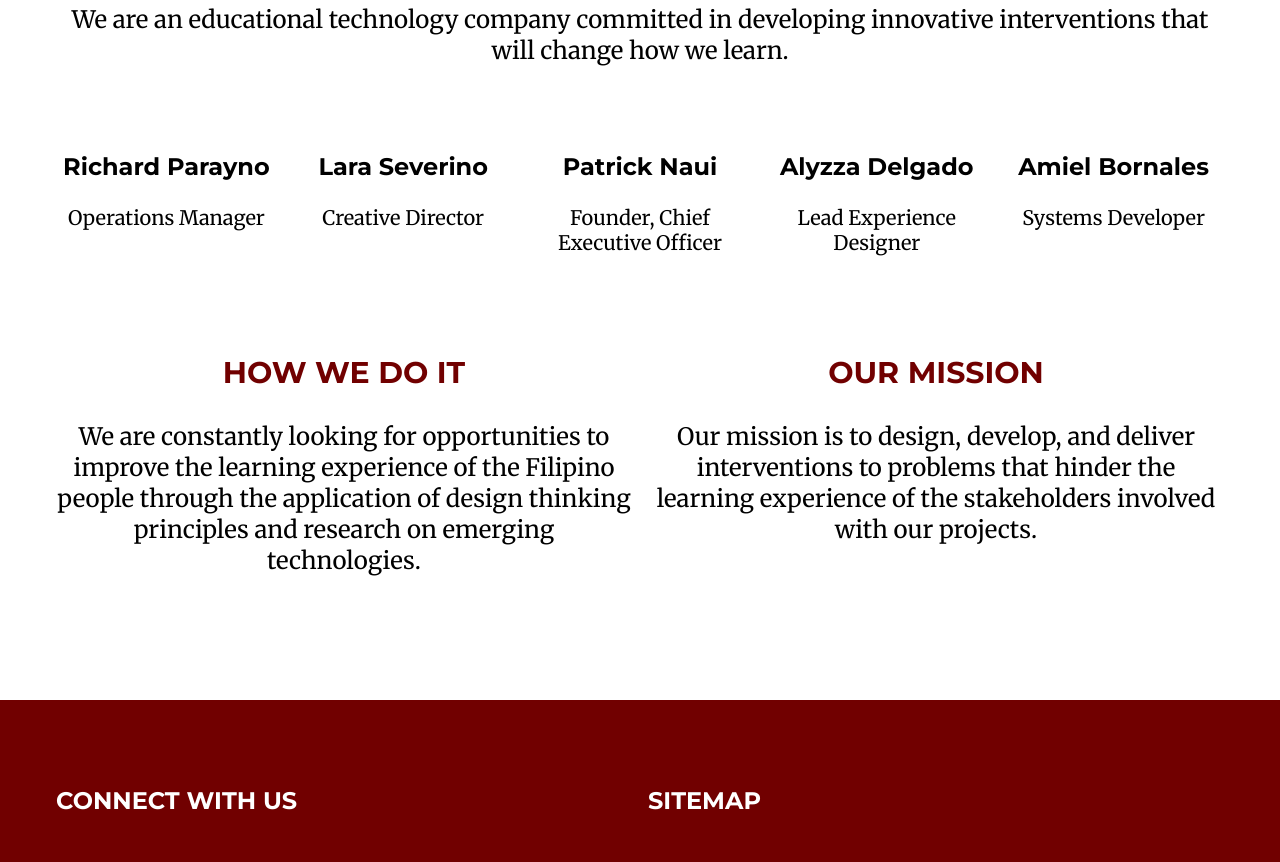
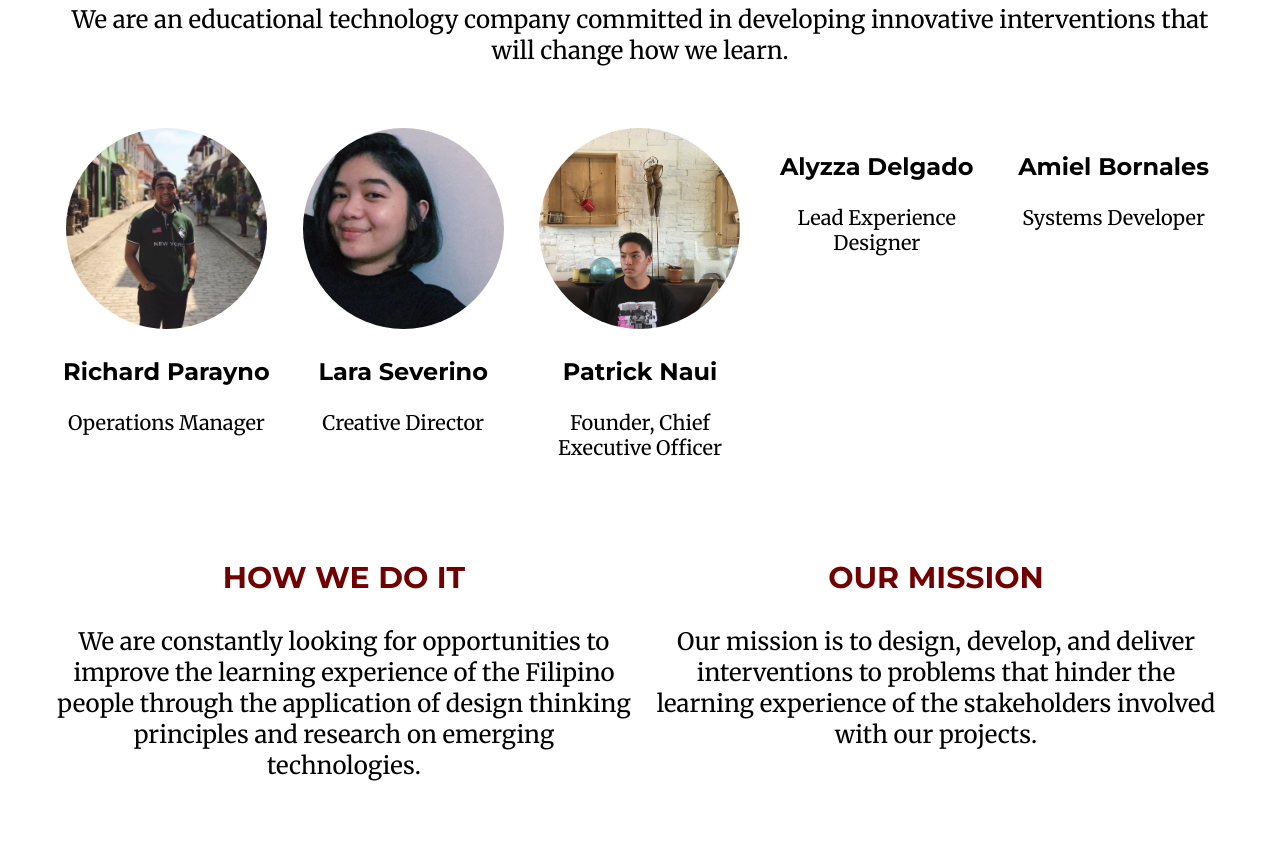
Before and after one commit to aniadesignlab/ania-site, a Gatsby site: page / in a window 1280 px wide. Shown: the part 860-1722 px from the top of the page. Built offline with nearby package versions, Linux system fonts and the light colour scheme; Gatsby itself is replaced by a stand-in of ours.

Commit message:
updated team container

```diff
--- a/src/components/TeamContainer.js
+++ b/src/components/TeamContainer.js
@@ -2,6 +2,11 @@ import React from 'react'
 
 import '../css/Team.css'
 import {Grid, Row, Col} from 'react-flexbox-grid';
+import richard from '../images/team/richard.jpg';
+import alyzza from '../images/team/alyzza.jpg';
+import lara from '../images/team/lara.jpg';
+import amiel from '../images/team/amiel.jpg';
+import patrick from '../images/team/patrick.jpg';
 
 const TeamContainer = ({ siteTitle }) => (
   <Grid id="teamgrid">
@@ -15,22 +20,27 @@ const TeamContainer = ({ siteTitle }) => (
     </Row>
     <Row center="xs" id="team-photo">
       <Col className="team-card" xs>
+        <img src={richard} alt="Richard Photo"/>
         <h3>Richard Parayno</h3>
         <p>Operations Manager</p>
       </Col>
       <Col className="team-card" xs>
+        <img src={lara} alt="Lara Photo"/>
         <h3>Lara Severino</h3>
         <p>Creative Director</p>
       </Col>
       <Col className="team-card" xs>
+        <img src={patrick} alt="Patrick Photo"/>
         <h3>Patrick Naui</h3>
         <p>Founder, Chief Executive Officer</p>
       </Col>
       <Col className="team-card" xs>
+
         <h3>Alyzza Delgado</h3>
         <p>Lead Experience Designer</p>
       </Col>
       <Col className="team-card" xs>
+
         <h3>Amiel Bornales</h3>
         <p>Systems Developer</p>
       </Col>
--- a/src/css/Team.css
+++ b/src/css/Team.css
@@ -51,3 +51,9 @@
     font-family: 'Merriweather';
     font-size: 20px;
 }
+
+#team-photo img {
+    width: 201px;
+    height: 201px;
+    border-radius: 50%;
+}
```
